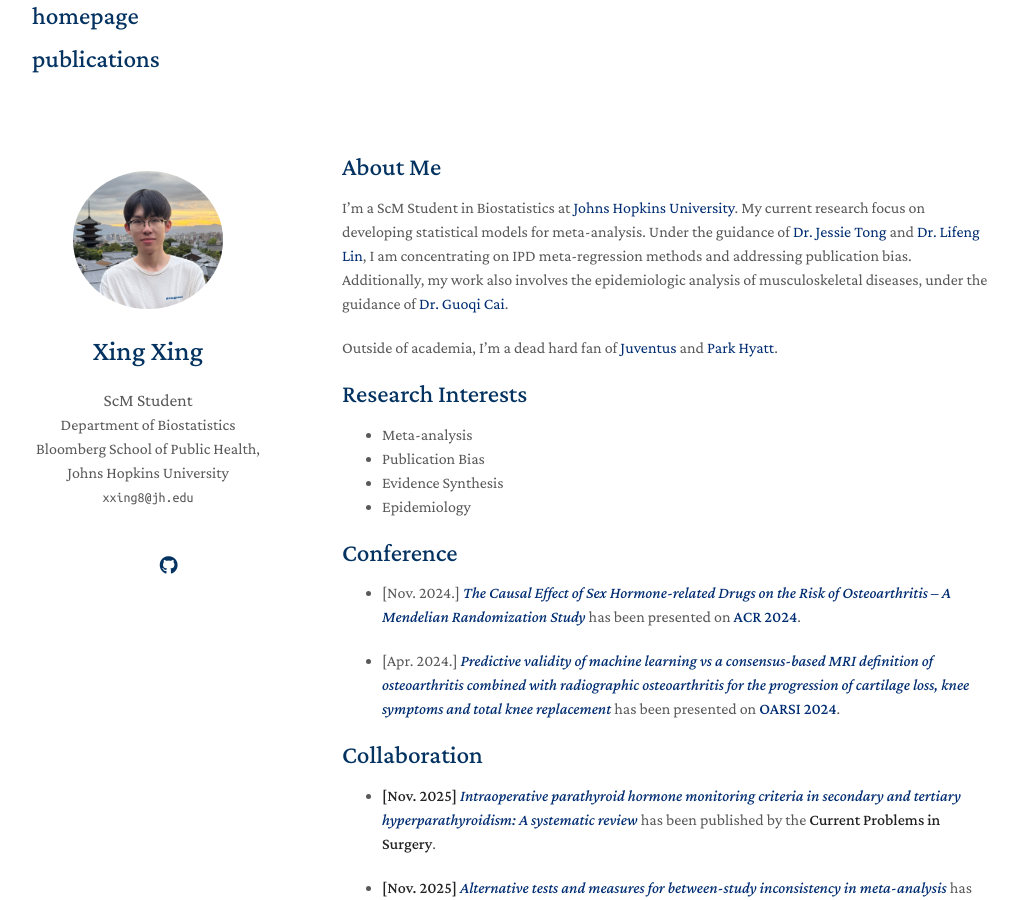
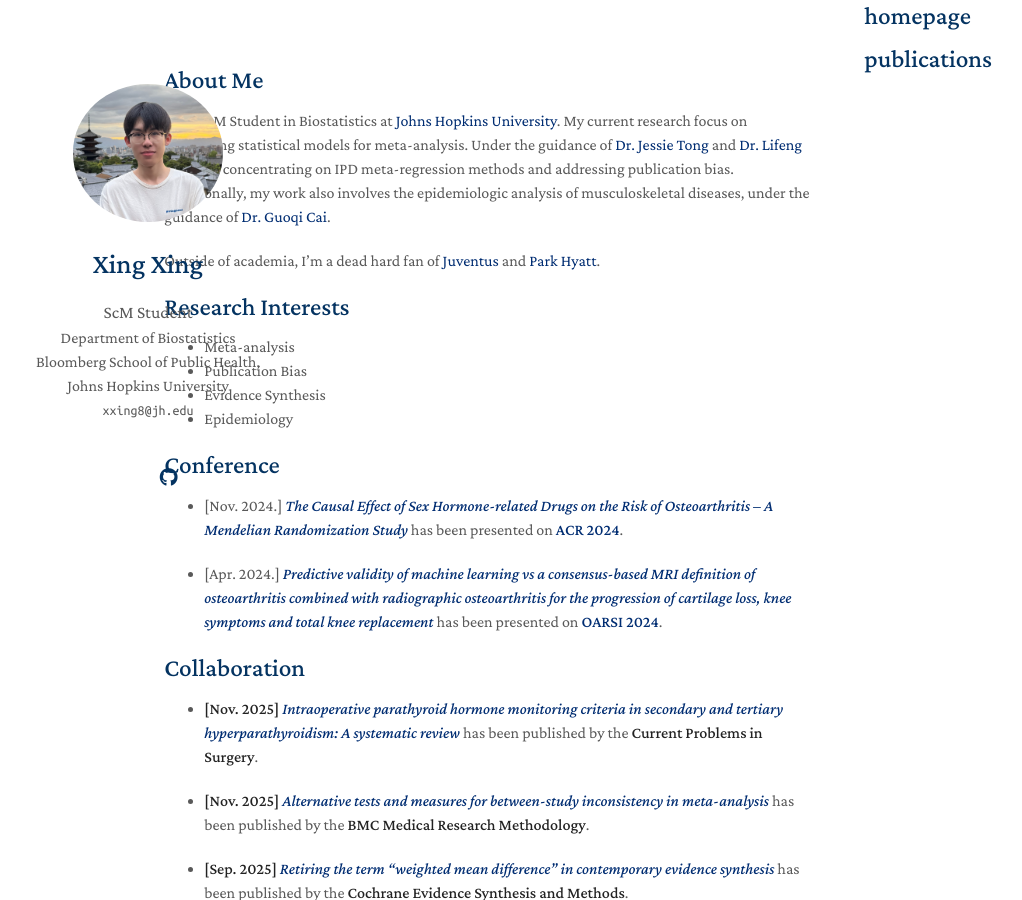
Before and after one commit to goofish-shop/kevinXing3, a Jekyll site: the page built from index.md, in a window 1280 px wide and 900 px high. Shown: the whole window, without its empty margins (128-1150 px from the left). Built offline with Jekyll 4.4.1, drawn with Linux system fonts in a browser that asks for light colours; nearby versions of some CDN libraries; a style sheet for code colours, icons or effects is not loaded; our own code applies the rules of GitHub Pages for plain Markdown files.

Commit message:
Update homepage.html

```diff
--- a/_layouts/homepage.html
+++ b/_layouts/homepage.html
@@ -39,7 +39,7 @@
 
     </header>
     <div class="wrapper">
-      <nav>
+      <nav style="float: right;padding-left: 50px;">
 
         <a href="{{ site.baseurl }}/">
 
```
